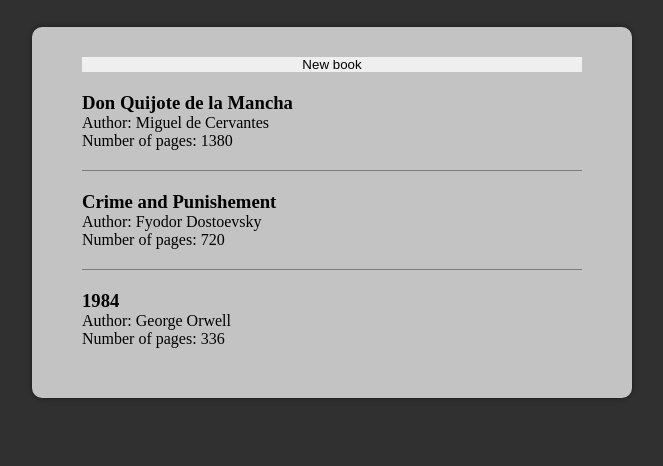
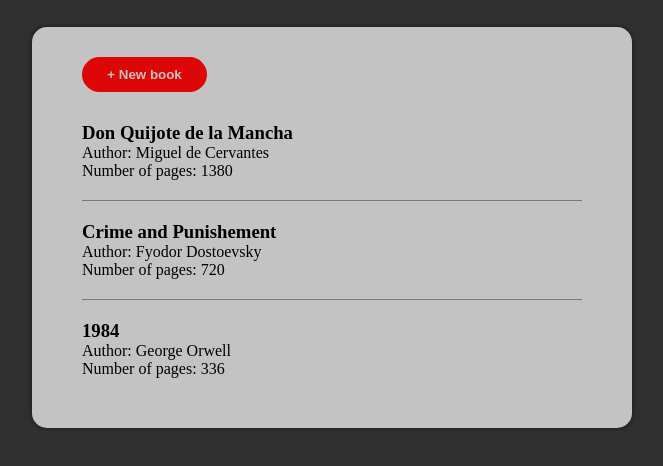
Before and after one commit to schismatiic/tux-library, a plain HTML site: page index.html in a window 1280 px wide. Shown: the part 70-536 px from the top of the page, without its empty margins (308-971 px from the left). Drawn offline with Linux system fonts and the light colour scheme.

Commit message:
Diseño de botón "+ New book"

```diff
--- a/index.html
+++ b/index.html
@@ -18,7 +18,7 @@
             <h1>Tux<span>Library</span></h1>
         </div>
         <div id="book-container">
-            <button>New book</button>
+            <button id="new-book">+ New book</button>
         </div>
 
     </div>
--- a/styles.css
+++ b/styles.css
@@ -42,7 +42,7 @@ body {
   box-shadow: 0 0 5px rgba(0, 0, 0, 0.5);
   padding: 30px 50px;
   background-color: #c3c3c3;
-  border-radius: 10px;
+  border-radius: 15px;
   width: 600px;
 }
 .book {
@@ -52,3 +52,13 @@ body {
 .book:last-child {
   border-bottom: none;
 }
+#new-book {
+  width: 25%;
+  background-color: rgb(222, 7, 7);
+  color: #c3c3c3;
+  font-weight: 700;
+  border-radius: 20px;
+  padding: 10px 20px;
+  cursor: pointer;
+  margin-bottom: 10px;
+}
```
